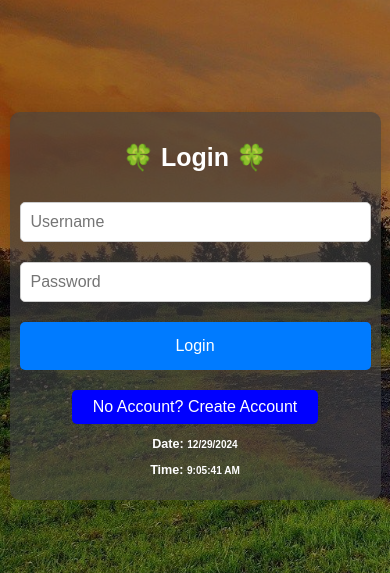
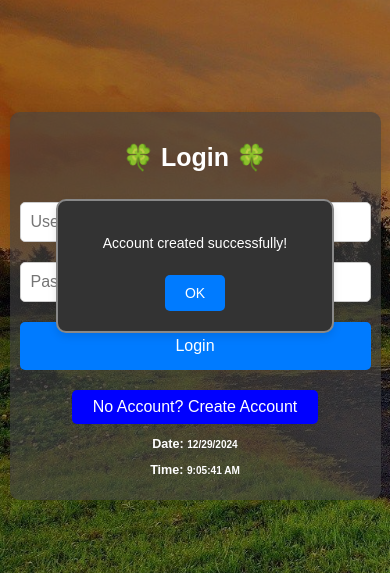
Before and after one commit to Evorxys/DTS_DENR, a Flask app: template templates/index.html in a window 390 px wide. Shown: the part 156-729 px from the top of the page. Run offline with Flask 3, Linux system fonts and the light colour scheme; the template is opened without the code that fills it: most values are stand-ins (such as "Sample title", 1, 10 or a date in 2020); some libraries are stand-ins or nearby versions.

Commit message:
Create Account optimized for mobile, added created account success prompt

```diff
--- a/app.py
+++ b/app.py
@@ -177,7 +177,7 @@ def create_account():
             flash('You took too long in creating the account, please refresh the page')
             return redirect(url_for('create_account'))
 
-        return redirect(url_for('index'))
+        return render_template('index.html', success_message='Account created successfully!')
 
     return render_template('index.html')
 
--- a/static/css/index_styles.css
+++ b/static/css/index_styles.css
@@ -354,19 +354,19 @@ select:hover {
     transform: translate(-50%, -50%);
     background-color: #333;
     color: white;
-    padding: 40px; /* Increased padding */
+    padding: 20px; /* Reduced padding */
     border-radius: 10px;
     box-shadow: 0 4px 8px rgba(0, 0, 0, 0.1);
     z-index: 2000;
     display: none;
     text-align: center;
-    width: 80%; /* Increased width */
-    max-width: 800px; /* Increased max-width */
+    width: 60%; /* Reduced width */
+    max-width: 400px; /* Reduced max-width */
     height: auto; /* Adjust height */
-    max-height: 80%; /* Increased max-height */
+    max-height: 60%; /* Reduced max-height */
     overflow-y: auto; /* Enable scrolling if content overflows */
     border: 2px solid #888; /* Added border */
-    font-size: 1.5em; /* Increased font size */
+    font-size: 1em; /* Reduced font size */
 }
 
 .dialogue.show {
@@ -381,7 +381,7 @@ select:hover {
     border-radius: 5px;
     cursor: pointer;
     margin-top: 10px;
-    font-size: 1.2em; /* Increased font size */
+    font-size: 1em; /* Reduced font size */
 }
 
 .dialogue button:hover {
@@ -469,7 +469,7 @@ select:hover {
     .modal-content {
         width: 90%;
         padding: 10px;
-        max-width: 400px; /* Further reduced max-width */
+        max-width: 350px; /* Further reduced max-width */
     }
     .modal-content input, .modal-content button {
         font-size: 18px;
--- a/static/js/index_jvs.js
+++ b/static/js/index_jvs.js
@@ -205,6 +205,16 @@ function closeDialogue() {
     dialogue.classList.remove('show');
 }
 
+function showSuccessModal() {
+    const successModal = document.getElementById('successModal');
+    successModal.classList.add('show');
+}
+
+function closeSuccessModal() {
+    const successModal = document.getElementById('successModal');
+    successModal.classList.remove('show');
+}
+
 window.onclick = function(event) {
     const modal = document.getElementById('createAccountModal');
     if (event.target == modal) {
--- a/templates/index.html
+++ b/templates/index.html
@@ -93,6 +93,10 @@
         <p id="dialogue-message"></p>
         <button onclick="closeDialogue()">OK</button>
     </div>
+    <div id="successModal" class="dialogue">
+        <p id="success-message">Account created successfully!</p>
+        <button onclick="closeSuccessModal()">OK</button>
+    </div>
     <script src="/static/js/index_jvs.js"></script>
     <script src="https://cdnjs.cloudflare.com/ajax/libs/crypto-js/4.0.0/crypto-js.min.js"></script>
     <script>
@@ -118,6 +122,20 @@
             if (errorMessage) {
                 showDialogue(errorMessage);
             }
+            const successMessage = "{{ success_message }}";
+            if (successMessage) {
+                showSuccessModal();
+            }
+        }
+
+        function showSuccessModal() {
+            const successModal = document.getElementById('successModal');
+            successModal.classList.add('show');
+        }
+
+        function closeSuccessModal() {
+            const successModal = document.getElementById('successModal');
+            successModal.classList.remove('show');
         }
     </script>
     <footer class="footer">
```
